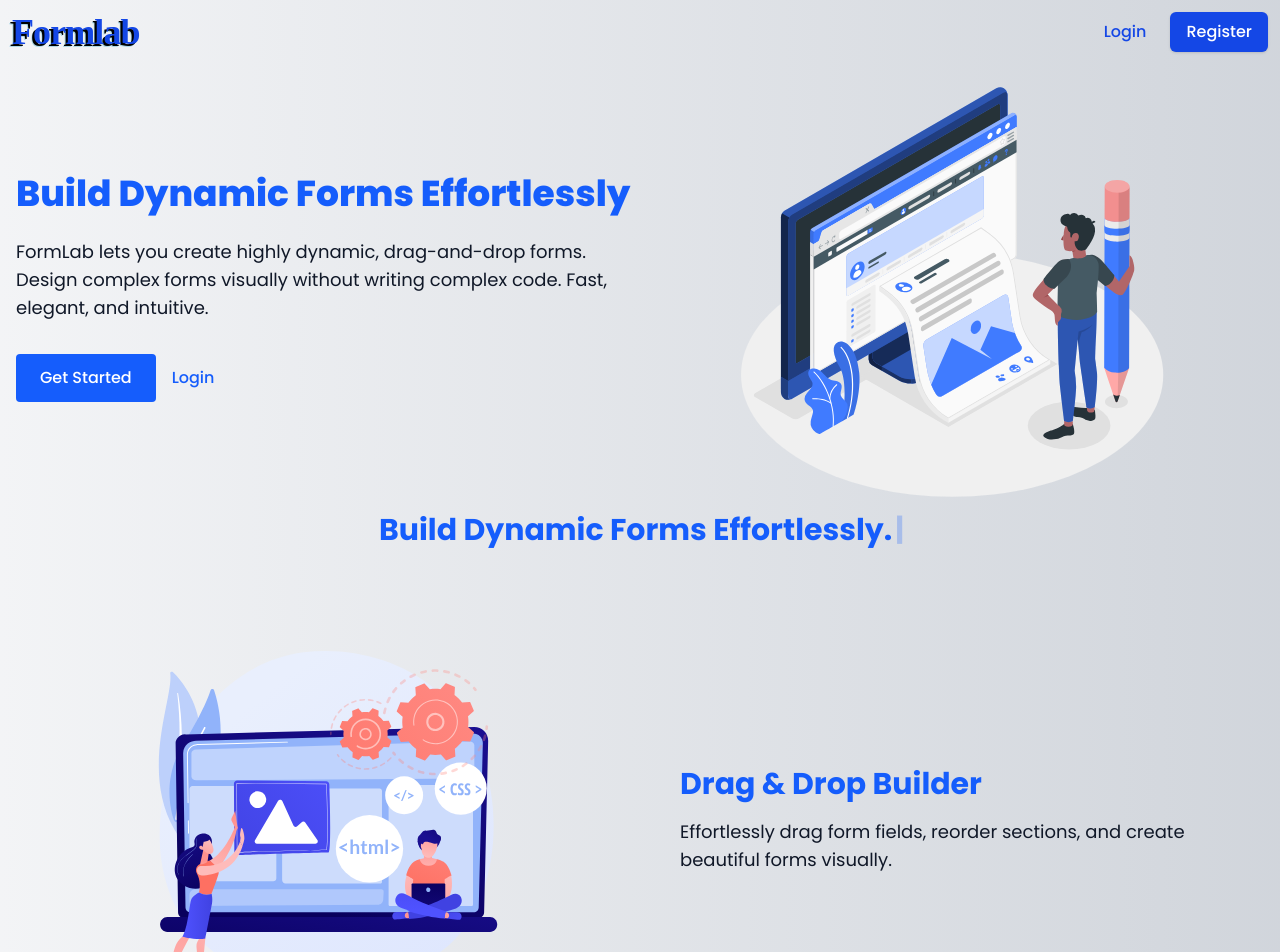
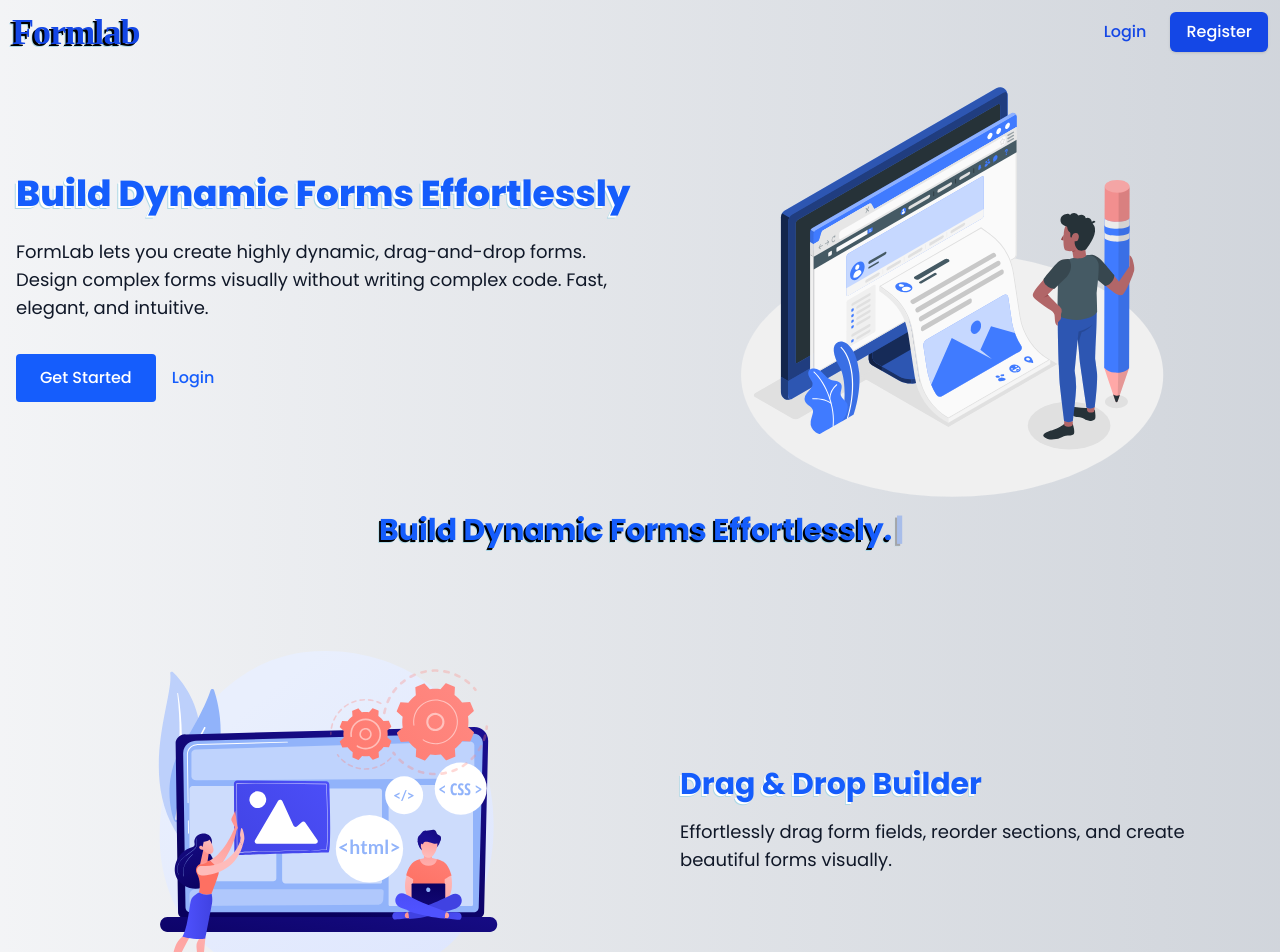
Before and after one commit to bsp704848/FormLab, a React (Vite) app: page / in a window 1280 px wide. Shown: the top 952 px of the page. Built offline with nearby package versions, Linux system fonts and the light colour scheme; no server answers; a web font is replaced by a local one.

Commit message:
modified  Canvas.jsx Homepage.jsx

```diff
--- a/src/components/Pages/Homepage.jsx
+++ b/src/components/Pages/Homepage.jsx
@@ -24,7 +24,10 @@ export default function Home() {
             transition={{ duration: 0.8 }}
             className="md:w-1/2 mb-10 md:mb-0"
           >
-            <h1 className="text-2xl sm:text-3xl md:text-4xl font-extrabold text-blue-600 mb-6">
+            <h1 className="text-2xl sm:text-3xl md:text-4xl font-extrabold text-blue-600 mb-6"
+              style={{
+                textShadow: `-0.0625em 0.0625em 0 white,-0.0875em 0.0875em 0 lightblue`
+              }}>
               Build Dynamic Forms Effortlessly
             </h1>
             <p className="text-base sm:text-lg text-gray-900 mb-8">
@@ -33,8 +36,8 @@ export default function Home() {
             <div className="space-x-4">
               <button
                 onClick={() => navigate(user ? '/formBuilder' : '/login')}
-                className="bg-blue-600 text-white px-4 py-2 text-sm sm:px-6 sm:py-3 sm:text-base rounded hover:bg-blue-700 font-medium"
-              >
+                className="bg-blue-600 text-white px-4 py-2 text-sm sm:px-6 sm:py-3 sm:text-base rounded hover:bg-blue-700 font-medium hover:rounded-3xl transition-all duration-300 ease-in-out
+"              >
                 Get Started
               </button>
 
@@ -73,7 +76,10 @@ export default function Home() {
           transition={{ duration: 0.8 }}
           className="max-w-7xl mx-auto px-4"
         >
-        <h2 className="text-lg sm:text-xl md:text-3xl font-bold text-center text-blue-600 mb-12">
+          <h2 className="text-lg sm:text-xl md:text-3xl font-bold text-center text-blue-600 mb-12"
+            style={{
+                textShadow: `-0.0625em 0.0625em 0 black,-0.0875em 0.0875em 0 lightblue`
+              }}>
 
             <Typewriter
               words={[
@@ -156,7 +162,10 @@ function FeatureRow({ title, desc, img, reverse }) {
         transition={{ duration: 0.8 }}
         className="md:w-1/2 md:px-10 mt-6 md:mt-0"
       >
-       <h3 className="text-xl sm:text-2xl md:text-3xl font-bold text-blue-600 mb-4">
+        <h3 className="text-xl sm:text-2xl md:text-3xl font-bold text-blue-600 mb-4"
+          style={{
+                textShadow: `-0.0625em 0.0625em 0 white,-0.0875em 0.0875em 0 lightblue`
+              }}>
 
           {title}
         </h3>
--- a/src/components/builder/Canvas.jsx
+++ b/src/components/builder/Canvas.jsx
@@ -172,7 +172,7 @@ export default function Canvas({
             placeholder="Enter form name..."
             value={formName}
             onChange={(e) => setFormName(e.target.value)}
-            className="w-full max-w-md border border-gray-300 rounded px-3 py-2 focus:outline-none focus:ring focus:border-blue-500 text-gray-900 text-sm"
+            className="w-full max-w-md border border-gray-300 rounded px-3 py-2 focus:outline-none focus:ring focus:border-blue-500 text-gray-900 text-sm transition-all duration-300 ease-in-out"
           />
         </div>
       </div>
--- a/src/components/builder/Toolbox.jsx
+++ b/src/components/builder/Toolbox.jsx
@@ -28,7 +28,7 @@ function DraggableItem({ id, label, icon: Icon, color }) {
             ref={setNodeRef}
             {...listeners}
             {...attributes}
-            className={`flex items-center gap-1 sm:gap-2 px-2 py-2 sm:px-3 rounded-md $ hover:bg-blue-100 cursor-move transition-all min-w-[90px] sm:min-w-[120px]`}
+            className={`flex items-center gap-1 sm:gap-2 px-2 py-2 sm:px-3 rounded-md $ hover:bg-blue-100 cursor-move transition-all duration-300 ease-in-out min-w-[90px] sm:min-w-[120px]`}
         >
             <Icon className={`w-4 h-4 sm:w-5 sm:h-5 ${color} shrink-0`} />
             <span className={`text-[10px] sm:text-sm text-gray-900 font-medium truncate`}>{label}</span>
--- a/src/components/editor/ToolBoxButtons.jsx
+++ b/src/components/editor/ToolBoxButtons.jsx
@@ -10,7 +10,7 @@ export default function ToolboxButtons({ onClear, onSaveHTML, onSaveJSON, classN
 
 <button
         onClick={() => navigate('/')}
-        className="flex items-center gap-1 px-2 py-2 sm:px-3 rounded-md text-indigo-600 hover:bg-indigo-200 text-[10px] sm:text-sm"
+        className="flex items-center gap-1 px-2 py-2 sm:px-3 rounded-md text-indigo-600 hover:bg-indigo-200 transition-all duration-300 ease-in-out text-[10px] sm:text-sm"
       >
         <House className="w-4 h-4 sm:w-5 sm:h-5" />
         <span className='font-bold'>Home</span>
@@ -18,28 +18,28 @@ export default function ToolboxButtons({ onClear, onSaveHTML, onSaveJSON, classN
 
       <button
         onClick={onClear}
-        className="flex items-center gap-1 px-2 py-2 sm:px-3 rounded-md text-red-600 hover:bg-red-200 text-[10px] sm:text-sm"
+        className="flex items-center gap-1 px-2 py-2 sm:px-3 rounded-md text-red-600 hover:bg-red-200 text-[10px] sm:text-sm transition-all duration-300 ease-in-out"
       >
         <CircleX className="w-4 h-4 sm:w-5 sm:h-5" />
         <span className='font-bold'>Clear</span>
       </button>
       <button
         onClick={onSaveHTML}
-        className="flex items-center gap-1 px-2 py-2 sm:px-3 rounded-md text-blue-600 hover:bg-blue-200 text-[10px] sm:text-sm "
+        className="flex items-center gap-1 px-2 py-2 sm:px-3 rounded-md text-blue-600 hover:bg-blue-200 text-[10px] sm:text-sm transition-all duration-300 ease-in-out"
       >
         <Save className="w-4 h-4 sm:w-5 sm:h-5" />
         <span className='font-bold'>HTML</span>
       </button>
       <button
         onClick={onSaveJSON}
-        className="flex items-center gap-1 px-2 py-2 sm:px-3 rounded-md text-green-600 hover:bg-green-200 text-[10px] sm:text-sm "
+        className="flex items-center gap-1 px-2 py-2 sm:px-3 rounded-md text-green-600 hover:bg-green-200 text-[10px] sm:text-sm transition-all duration-300 ease-in-out"
       >
         <FileJson className="w-4 h-4 sm:w-5 sm:h-5" />
         <span className='font-bold'>JSON</span>
       </button>
       <button
         onClick={() => navigate('/myForms')}
-        className="flex items-center gap-1 px-2 py-2 sm:px-3 rounded-md text-green-600 hover:bg-green-200 text-[10px] sm:text-sm "
+        className="flex items-center gap-1 px-2 py-2 sm:px-3 rounded-md text-green-600 hover:bg-green-200 text-[10px] sm:text-sm transition-all duration-300 ease-in-out"
       >
         <FilesIcon className="w-4 h-4 sm:w-5 sm:h-5" />
         <span className='font-bold'>Forms</span>
--- a/src/components/ui/Navbar.jsx
+++ b/src/components/ui/Navbar.jsx
@@ -31,7 +31,7 @@ export default function Navbar() {
             {user ? (
               <>
                 <span className='text-gray-900 font-medium text-base'>Hello , {user.username}</span>
-                <button onClick={logout} className='bg-blue-700 text-white px-4 py-2 rounded hover:bg-gray-900 font-medium'>Logout</button>
+                <button onClick={logout} className='bg-blue-700 text-white px-4 py-2 rounded hover:bg-blue-900 font-medium hover:rounded-3xl transition-all duration-300 ease-in-out'>Logout</button>
               </>
             ) : (
               <>
@@ -43,7 +43,7 @@ export default function Navbar() {
                 </Link>
                 <Link
                   to="/register"
-                  className="bg-blue-700 text-white px-4 py-2 rounded-md hover:bg-blue-800 font-medium shadow-sm transition"
+                  className="bg-blue-700 text-white px-4 py-2 rounded-md hover:bg-blue-800 font-medium shadow-sm hover:rounded-3xl transition-all duration-300 ease-in-out"
                 >
                   Register
                 </Link>
@@ -95,7 +95,7 @@ export default function Navbar() {
                 <button onClick={() => {
                   logout();
                   setIsOpen(false)
-                }} className='w-full bg-blue-500 text-white px-4 py-2 rounded-md hover:bg-red-600 font-semibold shadow-sm transition text-left'>Logout</button>
+                }} className='w-full bg-blue-500 text-white px-4 py-2 rounded-md hover:bg-blue-900 font-semibold shadow-sm hover:rounded-3xl transition-all duration-300 ease-in-out text-left'>Logout</button>
 
               </>
             ) : (
```
